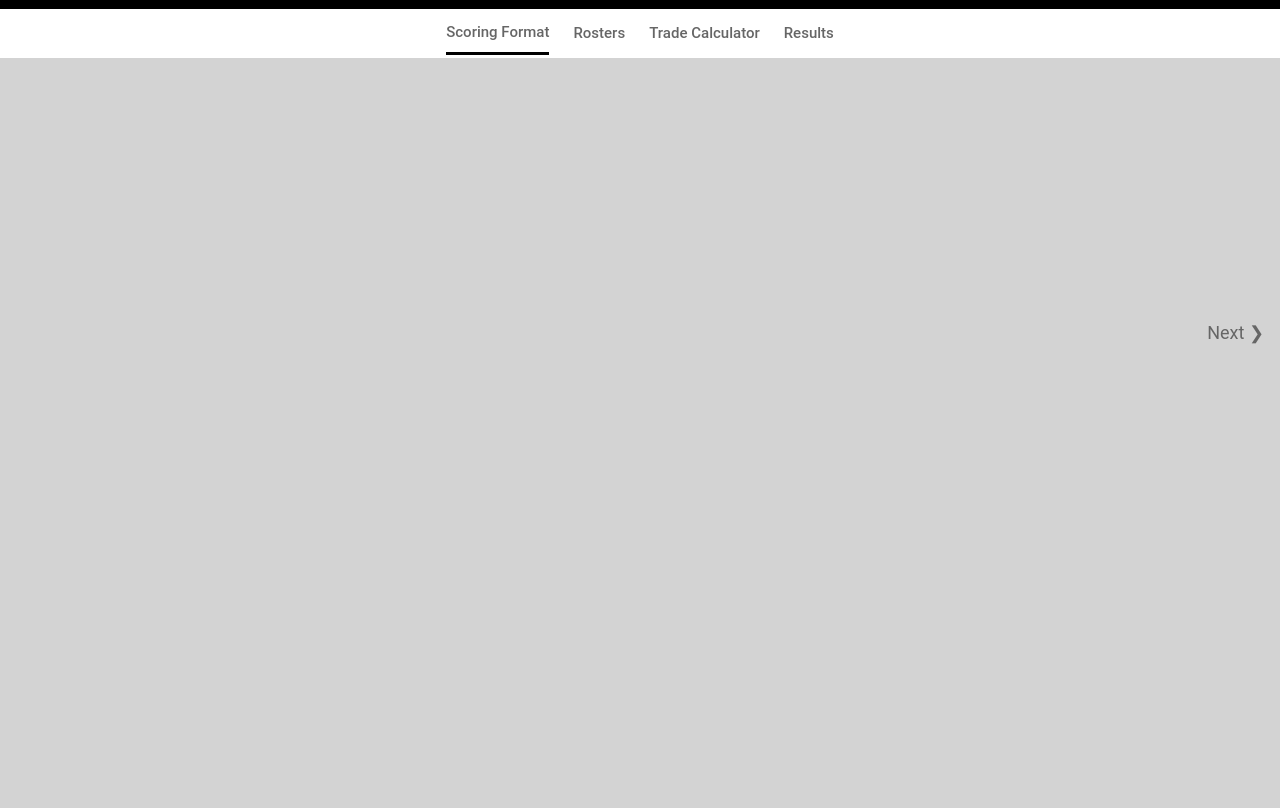
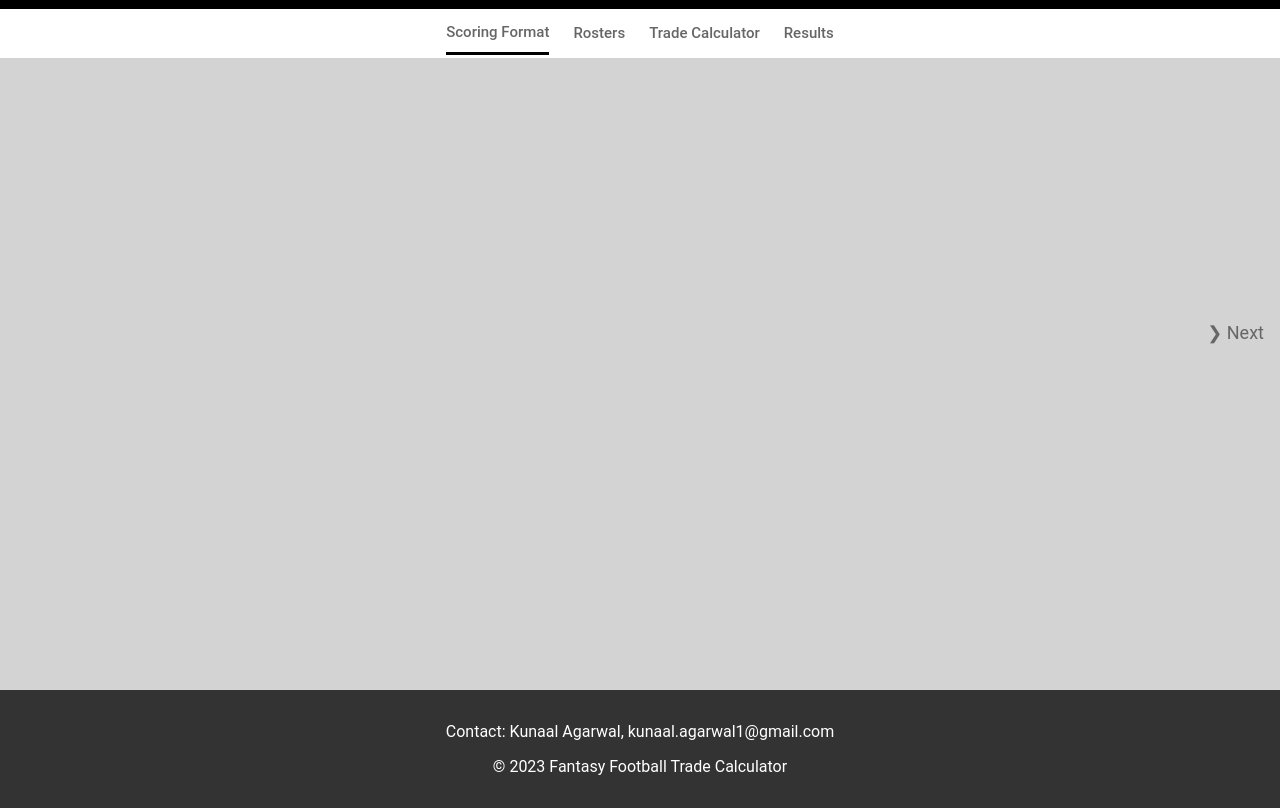
Before and after one commit to KunaalAgarwal/fftradeanalyzer, a website: page index.html in a window 1280 px wide. Shown: the part 72-880 px from the top of the page. Before the commit the page ends 800 px from the top, so only its background shows below. Drawn offline with Linux system fonts and the light colour scheme.

Commit message:
added footer

```diff
--- a/app/styles.css
+++ b/app/styles.css
@@ -25,6 +25,9 @@ h1 {
 }
 
 body {
+    min-height: 100vh;
+    display: flex;
+    flex-direction: column;
     padding-top: 80px; /* Add top padding to push the content below the header */
     margin: 0; /* Reset margin to remove the default spacing */
     background-color: lightgray;
@@ -49,6 +52,7 @@ body {
     margin-right: 12px;
     margin-left: 12px;
     height: 40px;
+    transition: border-bottom 0.1s ease;
 }
 
 .navButton:hover {
@@ -68,13 +72,19 @@ body {
     border-radius: 0 3px 3px 0;
 }
 
-/* Position the "next button" to the right */
 .next {
     right: 0;
     border-radius: 3px 0 0 3px;
 }
 
-/* On hover, add a black background color with a little bit see-through */
 .prev:hover, .next:hover {
     background-color: rgba(0,0,0,0.8);
 }
+
+footer {
+    margin-top: auto;
+    background-color: #333;
+    color: white;
+    text-align: center;
+    padding: 16px;
+}
--- a/index.html
+++ b/index.html
@@ -21,10 +21,13 @@
             <a class="navButton" id="results" onclick="displayPage('results')">Results</a>
         </nav>
     </header>
-    <div>
-        <a class="prev" id="prev" onclick="prev()">&#10094; Back</a>
-        <a class="next" id="next" onclick="next()">Next &#10095;</a>
-    </div>
+    <a class="prev" id="prev" onclick="prev()" aria-label="Previous">&#10094; Back</a>
+    <a class="next" id="next" onclick="next()" aria-label="Next">&#10095; Next</a>
+    <footer>
+        <p>Contact: Kunaal Agarwal, kunaal.agarwal1@gmail.com</p>
+        <p>&copy; 2023 Fantasy Football Trade Calculator</p>
+    </footer>
 </body>
+
 <script src="app/index.js"></script>
 </html>
```
Also changed, not shown: app/index.js (line endings or trailing spaces).
